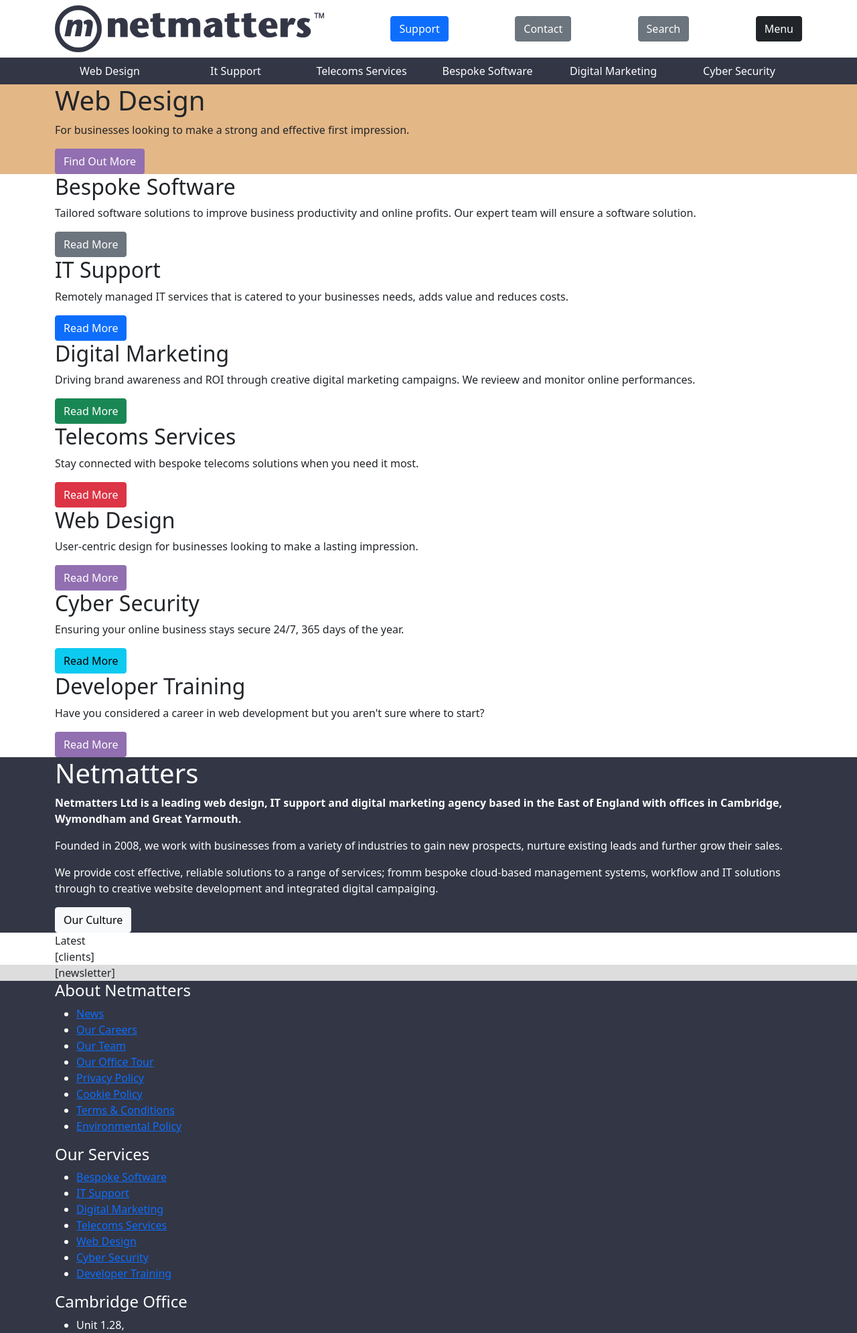
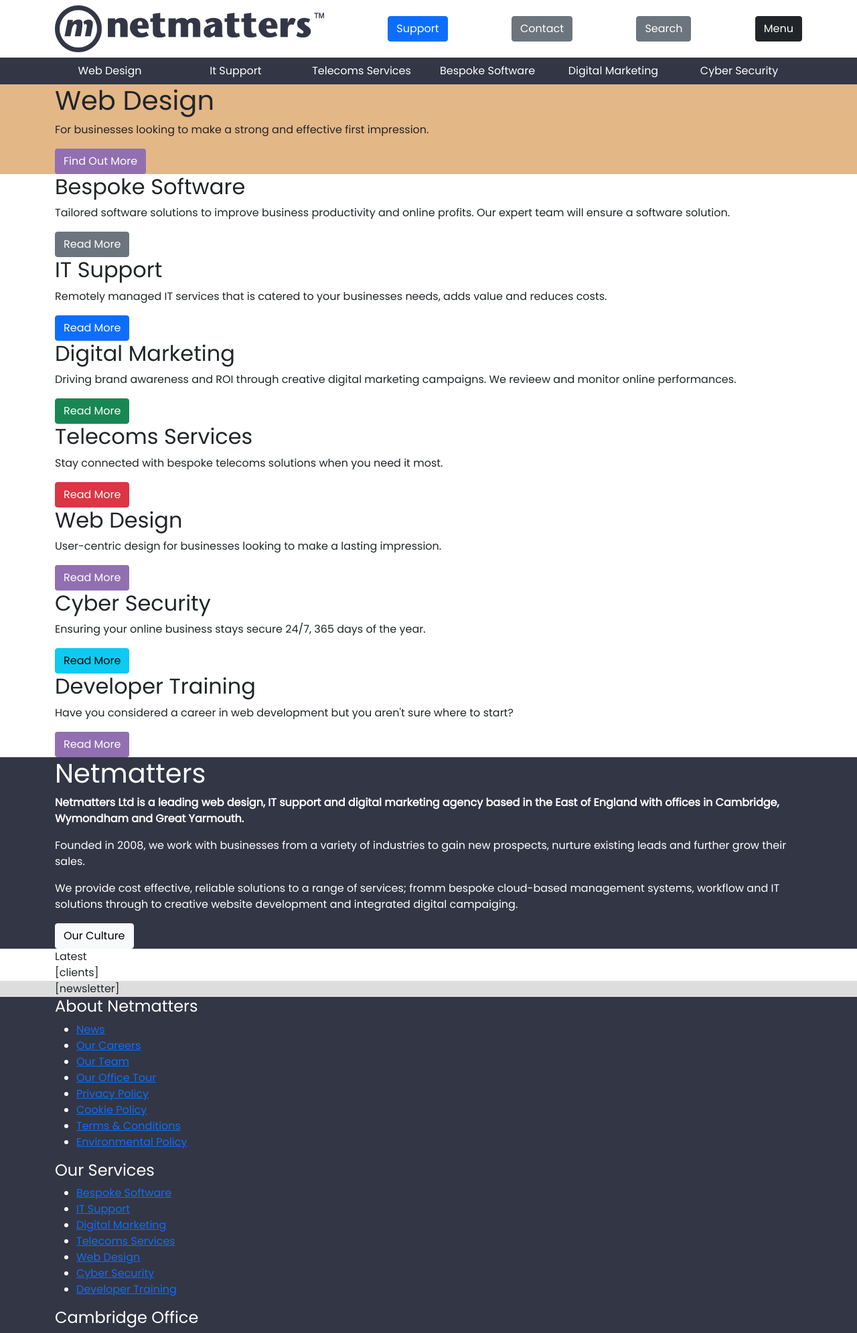
Before and after one commit to BrendanBoy/netmatters, a PHP site: page / in a window 1280 px wide. Shown: the top 1991 px of the page at 67% size. Run offline with PHP 8.4, Linux system fonts and the light colour scheme.

Commit message:
I have changed the font to Poppins.

```diff
--- a/css/style.css
+++ b/css/style.css
@@ -1,3 +1,7 @@
+body {
+    font-family: Poppins, sans-serif;
+}
+
 .btn-purple {
     background: #926FB1;
     color: white;
--- a/index.html
+++ b/index.html
@@ -7,6 +7,9 @@
     <link rel="shortcut icon" href="img/netmatters-ltd-VXAv.png">
     <title>Netmatters | Full Service Digital Agency | Norwich, Norfolk | Netmatters</title>
     <link href="https://cdn.jsdelivr.net/npm/bootstrap@5.1.1/dist/css/bootstrap.min.css" rel="stylesheet" integrity="sha384-F3w7mX95PdgyTmZZMECAngseQB83DfGTowi0iMjiWaeVhAn4FJkqJByhZMI3AhiU" crossorigin="anonymous">
+    <link rel="preconnect" href="https://fonts.googleapis.com">
+    <link rel="preconnect" href="https://fonts.gstatic.com" crossorigin>
+    <link href="https://fonts.googleapis.com/css2?family=Poppins&display=swap" rel="stylesheet">
     <link rel="stylesheet" href="css/style.css">
 </head>
 <body>
```
Also changed, not shown: img/icons/171-lab.svg (added).
